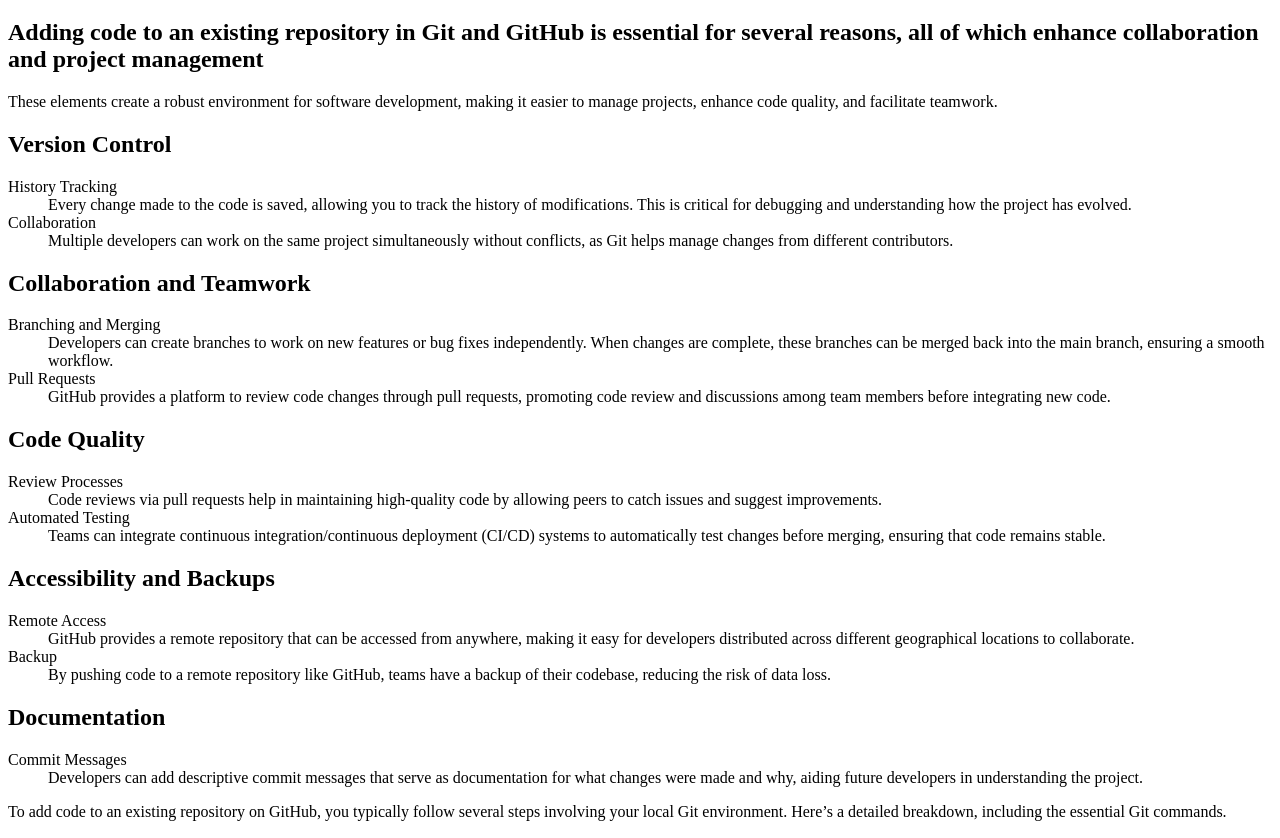
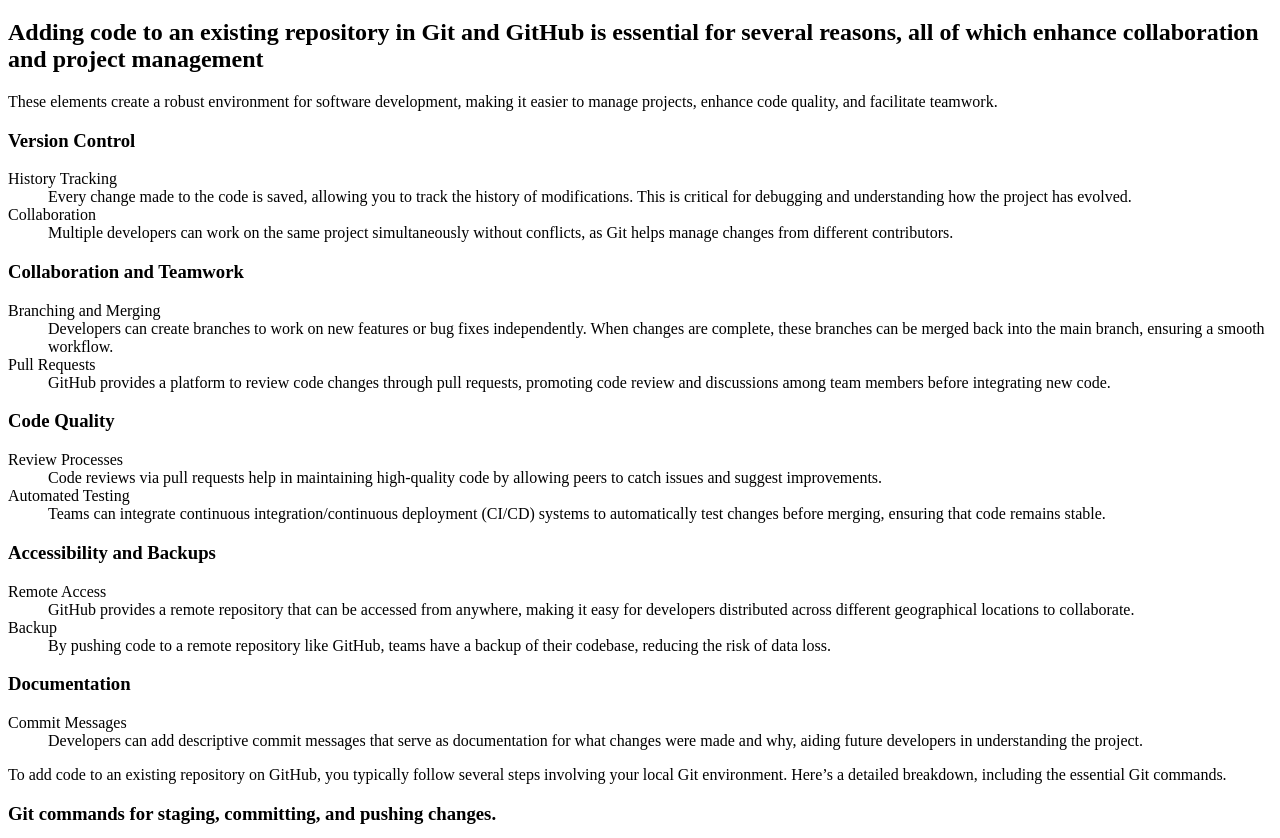
Before and after one commit to wineynia/version-control-assignment, a plain HTML site: page changes.html in a window 1280 px wide. Shown: the part 61-899 px from the top of the page. Drawn offline with Linux system fonts and the light colour scheme.

Commit message:
Change h2 to h3 in div

```diff
--- a/changes.html
+++ b/changes.html
@@ -15,7 +15,7 @@
             <section class="container">
                 <p>These elements create a robust environment for software development, making it easier to manage projects, enhance code quality, and facilitate teamwork.</p>
                 <div class="div">
-                    <h2>Version Control</h2>
+                    <h3>Version Control</h3>
                     <dl>
                       <dt>History Tracking</dt>
                       <dd>Every change made to the code is saved, allowing you to track the history of modifications. This is critical for debugging and understanding how the project has evolved.</dd>
@@ -25,7 +25,7 @@
                 </div>
 
                 <div class="div">
-                  <h2>Collaboration and Teamwork</h2>
+                  <h3>Collaboration and Teamwork</h3>
                   <dl>
                     <dt>Branching and Merging</dt>
                     <dd>Developers can create branches to work on new features or bug fixes independently. When changes are complete, these branches can be merged back into the main branch, ensuring a smooth workflow.</dd>
@@ -35,7 +35,7 @@
                 </div>
 
                 <div class="div">
-                  <h2>Code Quality</h2>
+                  <h3>Code Quality</h3>
                   <dl>
                     <dt>Review Processes</dt>
                     <dd>Code reviews via pull requests help in maintaining high-quality code by allowing peers to catch issues and suggest improvements.</dd>
@@ -45,7 +45,7 @@
                 </div>
 
                 <div class="div">
-                  <h2>Accessibility and Backups</h2>
+                  <h3>Accessibility and Backups</h3>
                   <dl>
                     <dt>Remote Access</dt>
                     <dd>GitHub provides a remote repository that can be accessed from anywhere, making it easy for developers distributed across different geographical locations to collaborate.</dd>
@@ -55,7 +55,7 @@
                 </div>
 
                 <div class="div">
-                  <h2>Documentation</h2>
+                  <h3>Documentation</h3>
                   <dl>
                     <dt>Commit Messages</dt>
                     <dd>Developers can add descriptive commit messages that serve as documentation for what changes were made and why, aiding future developers in understanding the project.</dd>
@@ -66,7 +66,7 @@
             <section class="container">
               <p>To add code to an existing repository on GitHub, you typically follow several steps involving your local Git environment. Here’s a detailed breakdown, including the essential Git commands.</p>
               <div class="div">
-                    <h2>Git commands for staging, committing, and pushing changes.</h2>
+                    <h3>Git commands for staging, committing, and pushing changes.</h3>
                     <ol>
                       <li>Clone the repository</li>
                       <dd>by typing: git clone &lt;repository-url&gt;</dd>
```
